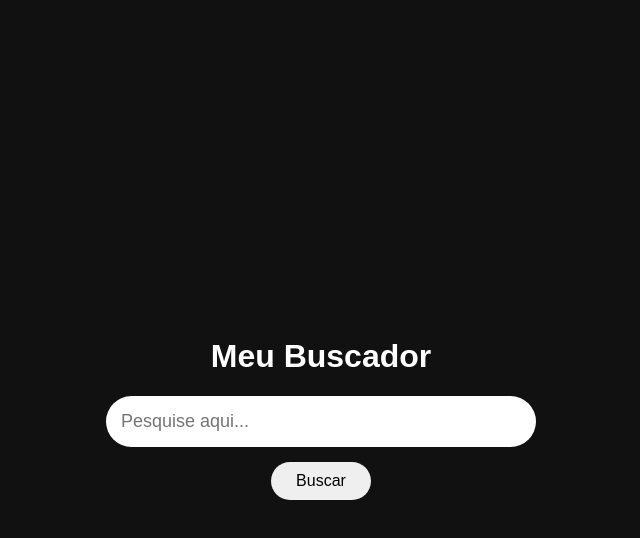
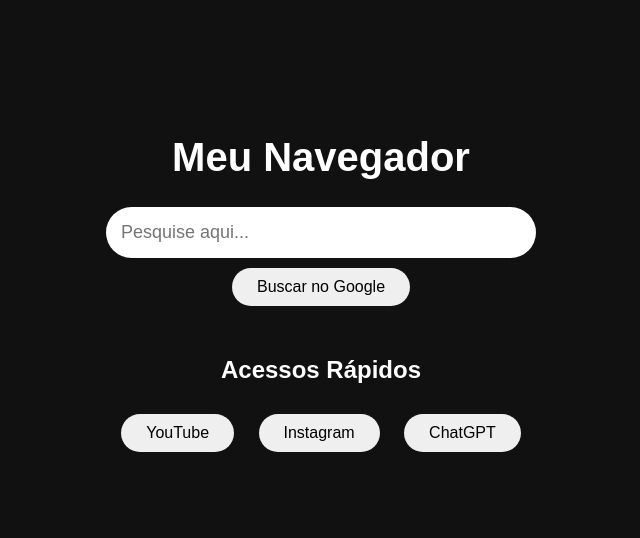
Before and after one commit to nicolasnicojose-design/nicotropaykz-design.github.io, a plain HTML site: page index.html in a window 1280 px wide. Shown: the whole page, without its empty margins (319-959 px from the left). Drawn offline with Linux system fonts and the light colour scheme.

Commit message:
Update index.html

```diff
--- a/index.html
+++ b/index.html
@@ -1,17 +1,18 @@
 <!DOCTYPE html>
 <html>
 <head>
-  <title>Meu Buscador</title>
+  <title>Meu Navegador</title>
   <style>
     body {
       background: #111;
       color: white;
-      display: flex;
-      flex-direction: column;
-      justify-content: center;
-      align-items: center;
-      height: 100vh;
+      text-align: center;
       font-family: Arial;
+      padding-top: 100px;
+    }
+
+    h1 {
+      font-size: 40px;
     }
 
     input {
@@ -30,21 +31,39 @@
       border-radius: 20px;
       border: none;
       cursor: pointer;
+      margin: 10px;
+    }
+
+    .apps {
+      margin-top: 40px;
     }
   </style>
 </head>
 <body>
 
-  <h1>Meu Buscador</h1>
+  <h1>Meu Navegador</h1>
 
   <input id="search" type="text" placeholder="Pesquise aqui...">
-  <button onclick="pesquisar()">Buscar</button>
+  <br>
+  <button onclick="pesquisar()">Buscar no Google</button>
+
+  <div class="apps">
+    <h2>Acessos Rápidos</h2>
+
+    <button onclick="abrir('https://www.youtube.com')">YouTube</button>
+    <button onclick="abrir('https://www.instagram.com')">Instagram</button>
+    <button onclick="abrir('https://chat.openai.com')">ChatGPT</button>
+  </div>
 
   <script>
     function pesquisar() {
       let query = document.getElementById("search").value;
       window.location.href = "https://www.google.com/search?q=" + query;
     }
+
+    function abrir(url) {
+      window.location.href = url;
+    }
   </script>
 
 </body>
```
